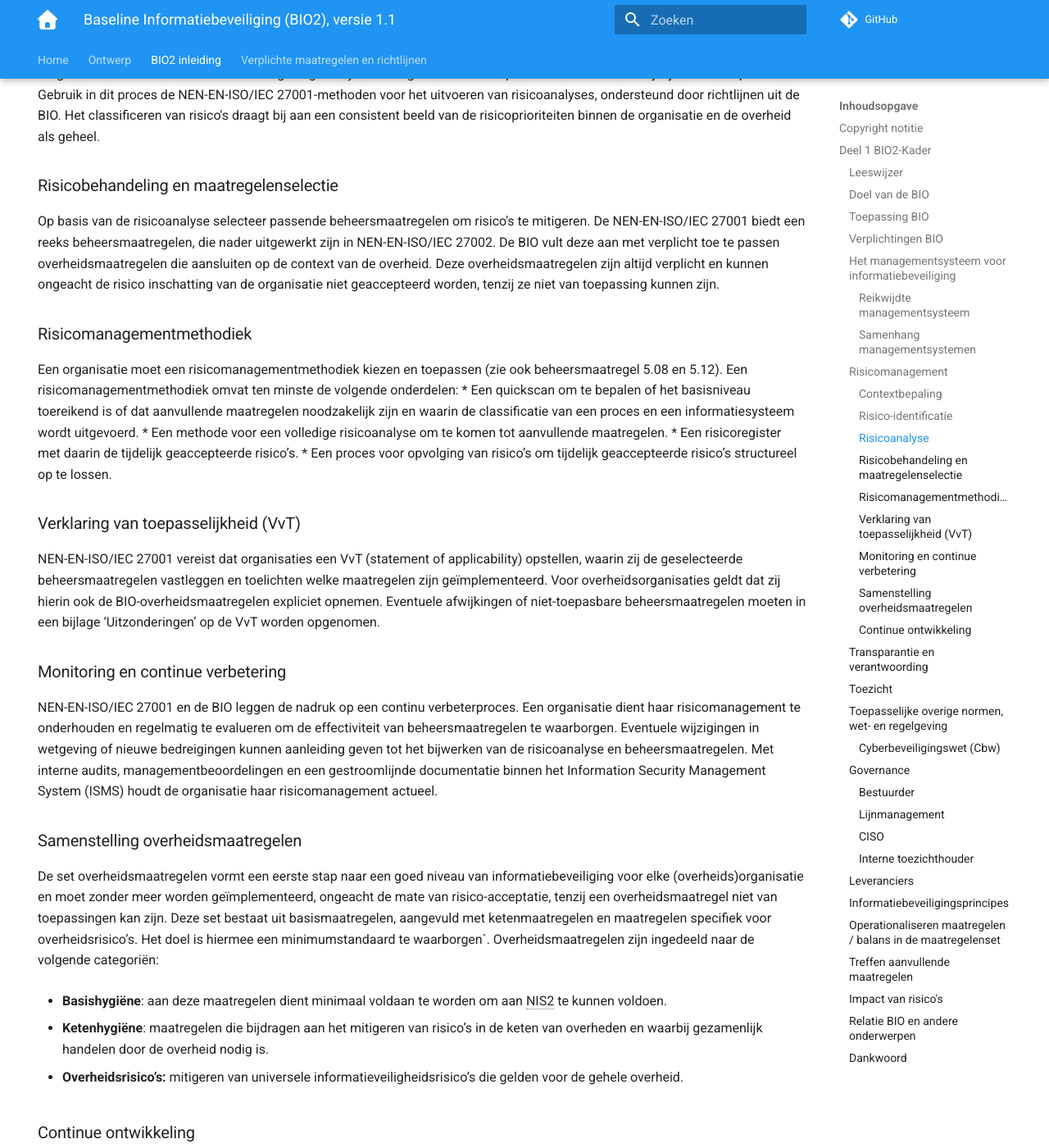
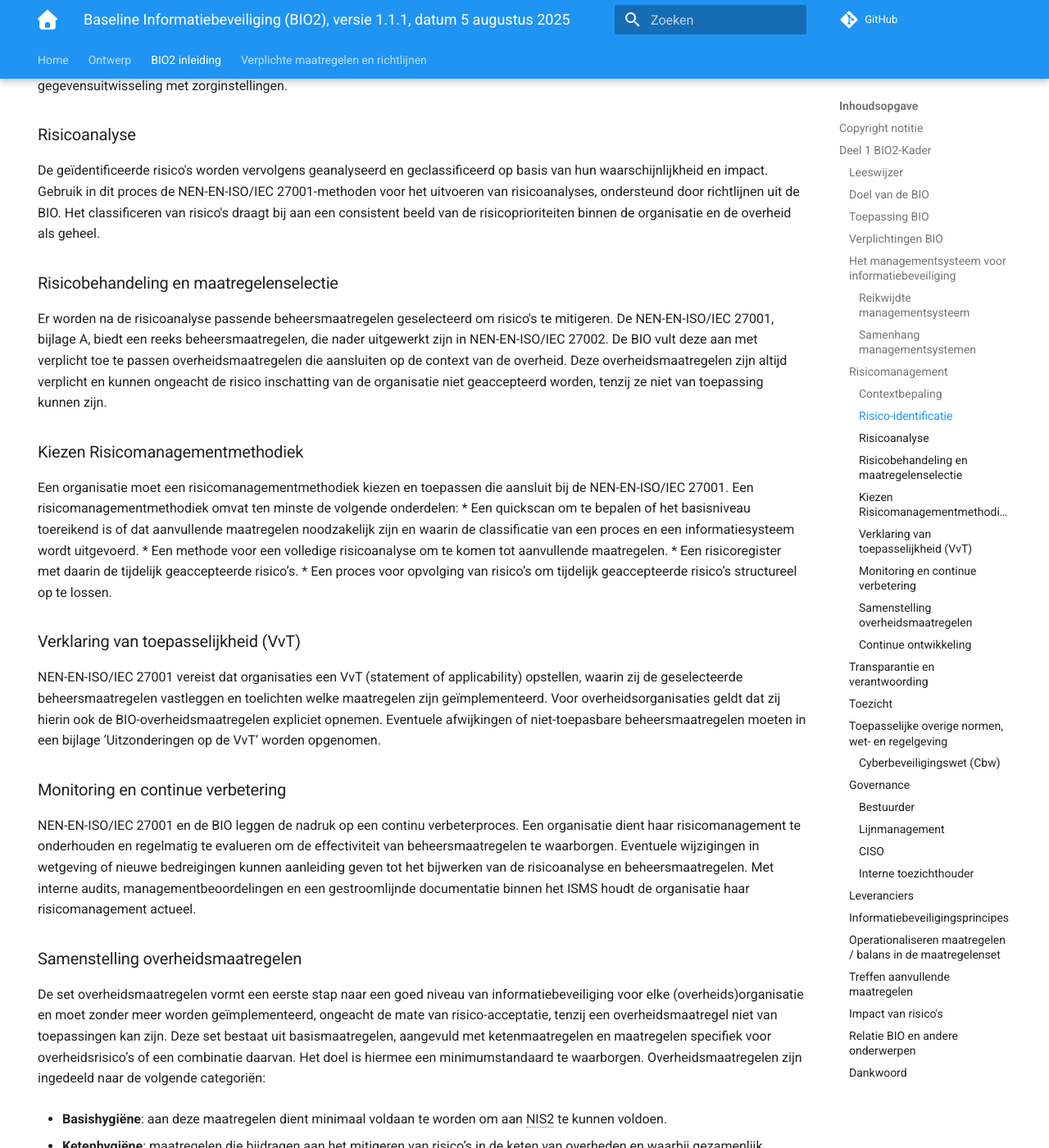
Before and after one commit to MinBZK/Baseline-Informatiebeveiliging-Overheid, an MkDocs documentation site: the page built from docs/inleiding/index.md, in a window 1280 px wide and 1400 px high, scrolled down 4863 px. Shown: the whole window at 82% size. Built offline with MkDocs 1.6.1 and Material for MkDocs 9.7.7, drawn with Linux system fonts in a browser that asks for light colours; comment, search, counter and statistics services are not loaded; some of the changed text lies outside the part shown.

Commit message:
Update index.md
laatste aanpassingen en gelijktrekken Word en Excel verse voor OBDO

```diff
--- a/docs/inleiding/index.md
+++ b/docs/inleiding/index.md
@@ -1,5 +1,5 @@
 ---
-title: Baseline Informatiebeveiliging (BIO2), versie 1.1
+title: Baseline Informatiebeveiliging (BIO2), versie 1.1.1, datum 5 augustus 2025
 summary: Dit document bevat de inleiding, context en werkwijze van de Baseline Informatiebeveiliging Overheid (BIO2).
 hide:
   - navigation
@@ -11,10 +11,11 @@
 Deze versie zal worden ingebracht in het OBDO voor bestuurlijke besluitvorming. De BIO2 bestaat uit drie delen: 1) een inleiding waarin de context, verplichtingen en samenhang van de BIO worden uitgelegd, 2) de verplichte overheidsspecifieke beheersmaatregelen en implementatierichtlijnen, en 3) een bijlage (in ontwikkeling) met daarin een toelichting en nadere uitleg over best practices.
 
 Versie 1.1 Diverse tekstuele aanpassingen
+Versie 1.1.1 Nog wat kleine tekstuele aanpassingen en gelijk trekken Word- en Excel-versie
 
 ## Copyright notitie
 
-De Baseline Informatiebeveiliging Overheid 2 (BIO2) is geheel gestructureerd volgens NEN-EN-ISO/IEC 27001, bijlage A en NEN-EN-ISO/IEC 27002. Het Forum Standaardisatie heeft deze normen opgenomen in de ‘pas-toe-of-leg-uit’-lijst met verplichte standaarden voor de publieke sector, volgens het pas-toe-of-leg-uit-principe. Dit betekent dat de overheid deze normen toepast tenzij er expliciet geformuleerde redenen zijn om dat niet te doen. De BIO2 beschrijft de invulling van de laatste versie van de NEN-EN-ISO/IEC 27001 en de NEN-EN-ISO/IEC 27002 voor de overheid. Met klem vermeldt zij dat de BIO deze normen niet vervangt.
+De Baseline Informatiebeveiliging Overheid 2 (BIO2) is geheel gestructureerd volgens NEN-EN-ISO/IEC 27001, bijlage A en NEN-EN-ISO/IEC 27002. Het Forum Standaardisatie heeft deze normen opgenomen in de ‘pas-toe-of-leg-uit’-lijst met verplichte standaarden voor de publieke sector, volgens het pas-toe-of-leg-uit-principe. Dit betekent dat de overheid deze normen toepast tenzij er expliciet geformuleerde redenen zijn om dat niet te doen. De BIO2 beschrijft de invulling van de laatste versie van de NEN-EN-ISO/IEC 27001 en de NEN-EN-ISO/IEC 27002 voor de overheid. De BIO2 vervangt deze twee normen niet.
 
 In de BIO2 zijn alleen specifieke overheidsmaatregelen opgenomen. In de GitHub versie zijn voor de leesbaarheid nog wel beheersmaatregelen opgenomen om de overheidsmaatregel in context te plaatsen.
 
@@ -24,7 +25,7 @@
 
 # Deel 1 BIO2-Kader
 
-Versienummer 1.1 definitief, 11 april 2025
+Versienummer 1.1.1 definitief, 5 augustus 2025
 In deze versie zijn termen geüniformeerd, nummercorrectie, taalkundige aanpassingen en overheidsmaatregel 5.19.01 ingekort.
 
 De overheid vervult een essentiële rol in de samenleving door bij te dragen aan de democratische rechtsstaat en het bieden van diensten aan burgers bedrijven. Deze verantwoordelijkheden vereisen een zorgvuldige omgang met informatie en gegevens.
@@ -37,7 +38,9 @@
 De Baseline Informatiebeveiliging Overheid 2 (BIO2) is opgebouwd uit drie onderdelen.
 1) Deel 1: BIO2-kader - de context en het belang van informatiebeveiliging voor overheidsorganisaties, evenals de structuur en toepasselijkheid van de BIO.
 2) Deel 2: BIO-overheidsmaatregelen - verplichte normen en richtlijnen, gebaseerd op internationale standaard NEN-EN-ISO/IEC 27001, aangevuld met specifieke overheidseisen.
-3) Deel 3: Toelichting [in ontwikkeling] - praktische ondersteuning met extra toelichting of voorbeelden om overheidsmaatregelen effectief te implementeren. Samen vormen deze onderdelen een compleet kader voor informatiebeveiliging binnen de overheid.
+3) Deel 3: Toelichting [in ontwikkeling] - praktische ondersteuning met extra toelichting of voorbeelden om overheidsmaatregelen effectief te implementeren via de website https://www.bio-overheid.nl.
+
+Samen vormen deze onderdelen een compleet kader voor informatiebeveiliging binnen de overheid.
 
 Er worden voor de (ISO-)normen in dit document geen jaartallen gebruikt. Daar waar gerefereerd wordt aan een andere norm wordt de meest actuele versie bedoeld.
 
@@ -53,11 +56,12 @@
 
 ## Toepassing BIO
 
-Met de Cbw is de BIO verplicht voor alle organisaties die vallen onder de sector 'Overheid' en geldt voor alle informatiesystemen, zowel digitaal als fysiek, binnen deze organisaties. In de Cbw is beschreven op basis van welke criteria een organisatie als overheid wordt gezien.
+Met de Cbw is de BIO verplicht voor alle organisaties die vallen onder de sector 'Overheid' en geldt voor alle netwerk- en informatiesystemen, zowel digitaal als fysiek, binnen deze organisaties.
 
 De BIO is van toepassing op de informatiebeveiliging van alle typen omgevingen, onder andere ook operationele technologie (OT) en zorginformatie en brengt deze op het noodzakelijke niveau met behulp van normen en richtlijnen zoals de NEN 7510 Informatiebeveiliging in de zorg en Cybersecurity implementatierichtlijn (CSIR).
 
 Dit BIO2-kader en het bijbehorende deel 2 BIO-overheidsmaatregelen hebben een verplichtend karakter en moeten altijd gevolgd worden. Deel 3 is een uitwerking en verduidelijking op sommige punten van het kader en de overheidsmaatregelen.
+Deel 3 zal ontsloten worden op de website https://www.bio-overheid.nl.
 
 > [!NOTE]
 > _Een informatiesysteem is "een samenhangend geheel van gegevensverzamelingen, en de daarbij behorende personen, procedures, processen en programmatuur alsmede de voor het informatiesysteem getroffen voorzieningen voor opslag, verwerking en communicatie". Het gaat dus expliciet niet alleen om technische (ICT) systemen, maar informatie en organisatie._
@@ -69,12 +73,12 @@
 - **NEN-EN-ISO/IEC 27001 moet worden toegepast op het formuleren van eisen voor het vaststellen, implementeren, bijhouden en continu verbeteren van een managementsysteem voor informatiebeveiliging en het vaststellen van het toepassingsgebied (de reikwijdte) van dit managementsysteem.**
 Voor het bepalen van de context van de organisatie neemt de organisatie minimaal de beschreven context uit de BIO bij het inrichten, implementeren, in stand houden en continu verbeteren van het managementsysteem voor informatiebeveiliging.
 
-- **NEN-EN-ISO 27002 én de verplichte overheidsspecifieke maatregelen en richtlijnen uit de BIO moet worden toegepast op het formuleren van beheersmaatregelen.**
-Hierbij wordt rekening gehouden met de omgeving(en) waarin de informatiebeveiligingsrisico’s gelden. De maatregelen uit de NEN-ISO/IEC 27002 en de BIO kunnen, waar nodig én gelijkwaardig worden vervangen of gecombineerd met beheersmaatregelen uit andere normen en richtlijnen, zoals voor zorginformatie de **NEN 7510** en voor Operationele Technology (OT) de **CSIR** en IEC 62443 Industriële cybersecurity.
+- **NEN-EN-ISO 27002 én de verplichte overheidsspecifieke maatregelen en richtlijnen uit de BIO moet worden toegepast op het formuleren van passende beheersmaatregelen.**
+Hierbij wordt rekening gehouden met de omgeving(en) waarin de informatiebeveiligingsrisico’s gelden, gebaseerd op de scope en de onderkende risico's. De maatregelen uit de NEN-ISO/IEC 27002 en de BIO kunnen, waar nodig én gelijkwaardig worden vervangen of gecombineerd met beheersmaatregelen uit andere normen en richtlijnen, zoals voor zorginformatie de **NEN 7510** en voor Operationele Technology (OT) de **CSIR** en IEC 62443 Industriële cybersecurity.
 
 - **Organisaties moeten opzet, bestaan en werking van de maatregelen aantonen.** Deze vereiste volgt ook uit de Cbw/Network and Information Security directive 2 (NIS2). De BIO omvat maatregelen op tactisch niveau. Dit betekent dat de maatregelen eerst geoperationaliseerd moeten worden voordat ze geïmplementeerd kunnen worden. Deze implementatie is risicogericht en voldoet aan best practices en marktstandaarden. Onderdeel van de operationalisatie is ook het kunnen detecteren of de maatregel goed functioneert. Over het hele ontwerp wordt geborgd dat uitval van één maatregel niet leidt tot een directe kwetsbaarheid in het hele systeem.
 
-Hoe de maatregelen zijn geoperationaliseerd wordt, via verwijzingen, vastgelegd. Hiermee toont een organisatie ‘opzet’ van maatregelen aan. Via self-assessments, audits, pentesten, redteam-testen en dergelijke. Al dan niet met behulp van externe partijen, toont een organisatie het ‘bestaan’ en de ‘werking’ aan van maatregelen.
+Hoe de maatregelen zijn geoperationaliseerd wordt, via verwijzingen, vastgelegd. Hiermee toont een organisatie ‘opzet’ van maatregelen aan. Al dan niet met behulp van externe partijen en/of via self-assessments, audits, pentesten, redteam-testen en dergelijke toont een organisatie het ‘bestaan’ en de ‘werking’ aan van maatregelen aan.
 
 - **Er bestaan beheersmaatregelen zonder overheidsmaatregelen.** Als een dergelijke beheersmaatregel van toepassing is, moet gebruik gemaakt worden van de bijbehorende implementatieaanwijzing uit NEN-EN-ISO/IEC 27002. Afwijken of niet toepassen van bovenliggende beheersmaatregel moet worden onderbouwd met een risicoanalyse en de referentie naar deze analyse moet in een bijlage uitzonderingen opgenomen zijn in de Verklaring van Toepasselijkheid (VvT).
 
@@ -108,9 +112,9 @@
 Risicomanagement is een kernonderdeel van NEN-EN-ISO 27001 en vormt ook de basis van de BIO-aanpak binnen de overheid. De processen zijn ontworpen om risico's systematisch te identificeren, beoordelen, beheersen en continu te monitoren. Het risicomanagementproces verloopt in hoofdlijnen als volgt:
 1.	Contextbepaling
 2.	Risico-identificatie
-3.	Risicoanalye
+3.	Risicoanalyse
 4.	Risicobehandeling en maatregelenselectie
-5.	Risicomanagementmethodiek
+5.	Kiezen Risicomanagementmethodiek
 
 ### Contextbepaling
 
@@ -118,7 +122,7 @@
 
 ### Risico-identificatie
 
-In deze stap inventariseert de organisatie potentiële risico's voor haar informatie(systemen), waarbij gebruik wordt gemaakt van NEN-EN-ISO/IEC 27001 en specifieke overheidsmaatregelen uit de BIO. Voorbeelden hiervan zijn risico’s die voortkomen uit ketenafhankelijkheden,  OT, of gegevensuitwisseling met zorginstellingen. De BIO biedt hierbij richtlijnen die relevant zijn voor overheidsspecifieke omgevingen, zoals de Cybersecurity Implementatierichtlijn (CSIR) voor OT.
+In deze stap stelt de organisatie vast welke waardevolle informatie(verwerkende) middelen aanwezig zijn, brengt de relevante bedreigingen in kaart die daarop van invloed kunnen zijn, identificeert de kwetsbaarheden en bepaalt wat de potentiële consequenties zijn indien deze bedreigingen zich daadwerkelijk manifesteren. Hierbij worden uiteenlopende dreigingen en mogelijke scenario’s systematisch geïnventariseerd. Verschillende hulpmiddelen zoals de NEN-ISO/IEC 27005 of de NIST (CSF en SP 800-30) kunnen gebruikt worden. Voorbeelden hiervan zijn dreigingen die voortkomen uit ketenafhankelijkheden, op OT, of gegevensuitwisseling met zorginstellingen.
 
 ### Risicoanalyse
 
@@ -126,11 +130,11 @@
 
 ### Risicobehandeling en maatregelenselectie
 
-Op basis van de risicoanalyse selecteer passende beheersmaatregelen om risico's te mitigeren. De NEN-EN-ISO/IEC 27001 biedt een reeks beheersmaatregelen, die nader uitgewerkt zijn in NEN-EN-ISO/IEC 27002. De BIO vult deze aan met verplicht toe te passen overheidsmaatregelen die aansluiten op de context van de overheid. Deze overheidsmaatregelen zijn altijd verplicht en kunnen ongeacht de risico inschatting van de organisatie niet geaccepteerd worden, tenzij ze niet van toepassing kunnen zijn.
+Er worden na de risicoanalyse passende beheersmaatregelen geselecteerd om risico's te mitigeren. De NEN-EN-ISO/IEC 27001, bijlage A, biedt een reeks beheersmaatregelen, die nader uitgewerkt zijn in NEN-EN-ISO/IEC 27002. De BIO vult deze aan met verplicht toe te passen overheidsmaatregelen die aansluiten op de context van de overheid. Deze overheidsmaatregelen zijn altijd verplicht en kunnen ongeacht de risico inschatting van de organisatie niet geaccepteerd worden, tenzij ze niet van toepassing kunnen zijn.
 
-### Risicomanagementmethodiek
+### Kiezen Risicomanagementmethodiek
 
-Een organisatie moet een risicomanagementmethodiek kiezen en toepassen (zie ook beheersmaatregel 5.08 en 5.12). Een risicomanagementmethodiek omvat ten minste de volgende onderdelen:
+Een organisatie moet een risicomanagementmethodiek kiezen en toepassen die aansluit bij de NEN-EN-ISO/IEC 27001. Een risicomanagementmethodiek omvat ten minste de volgende onderdelen:
 * Een quickscan om te bepalen of het basisniveau toereikend is of dat aanvullende maatregelen noodzakelijk zijn en waarin de classificatie van een proces en een informatiesysteem wordt uitgevoerd.
 * Een methode voor een volledige risicoanalyse om te komen tot aanvullende maatregelen.
 * Een risicoregister met daarin de tijdelijk geaccepteerde risico’s.
@@ -138,15 +142,15 @@
 
 ### Verklaring van toepasselijkheid (VvT)
 
-NEN-EN-ISO/IEC 27001 vereist dat organisaties een VvT (statement of applicability) opstellen, waarin zij de geselecteerde beheersmaatregelen vastleggen en toelichten welke maatregelen zijn geïmplementeerd. Voor overheidsorganisaties geldt dat zij hierin ook de BIO-overheidsmaatregelen expliciet opnemen. Eventuele afwijkingen of niet-toepasbare beheersmaatregelen moeten in een bijlage ‘Uitzonderingen’ op de VvT worden opgenomen.
+NEN-EN-ISO/IEC 27001 vereist dat organisaties een VvT (statement of applicability) opstellen, waarin zij de geselecteerde beheersmaatregelen vastleggen en toelichten welke maatregelen zijn geïmplementeerd. Voor overheidsorganisaties geldt dat zij hierin ook de BIO-overheidsmaatregelen expliciet opnemen. Eventuele afwijkingen of niet-toepasbare beheersmaatregelen moeten in een bijlage ‘Uitzonderingen op de VvT‘ worden opgenomen.
 
 ### Monitoring en continue verbetering
 
-NEN-EN-ISO/IEC 27001 en de BIO leggen de nadruk op een continu verbeterproces. Een organisatie dient haar risicomanagement te onderhouden en regelmatig te evalueren om de effectiviteit van beheersmaatregelen te waarborgen. Eventuele wijzigingen in wetgeving of nieuwe bedreigingen kunnen aanleiding geven tot het bijwerken van de risicoanalyse en beheersmaatregelen. Met interne audits, managementbeoordelingen en een gestroomlijnde documentatie binnen het Information Security Management System (ISMS) houdt de organisatie haar risicomanagement actueel.
+NEN-EN-ISO/IEC 27001 en de BIO leggen de nadruk op een continu verbeterproces. Een organisatie dient haar risicomanagement te onderhouden en regelmatig te evalueren om de effectiviteit van beheersmaatregelen te waarborgen. Eventuele wijzigingen in wetgeving of nieuwe bedreigingen kunnen aanleiding geven tot het bijwerken van de risicoanalyse en beheersmaatregelen. Met interne audits, managementbeoordelingen en een gestroomlijnde documentatie binnen het ISMS houdt de organisatie haar risicomanagement actueel.
 
 ### Samenstelling overheidsmaatregelen
 
-De set overheidsmaatregelen vormt een eerste stap naar een goed niveau van informatiebeveiliging voor elke (overheids)organisatie en moet zonder meer worden geïmplementeerd, ongeacht de mate van risico-acceptatie, tenzij een overheidsmaatregel niet van toepassingen kan zijn. Deze set bestaat uit basismaatregelen, aangevuld met ketenmaatregelen en maatregelen specifiek voor overheidsrisico’s. Het doel is hiermee een minimumstandaard te waarborgen`. Overheidsmaatregelen zijn ingedeeld naar de volgende categoriën:
+De set overheidsmaatregelen vormt een eerste stap naar een goed niveau van informatiebeveiliging voor elke (overheids)organisatie en moet zonder meer worden geïmplementeerd, ongeacht de mate van risico-acceptatie, tenzij een overheidsmaatregel niet van toepassingen kan zijn. Deze set bestaat uit basismaatregelen, aangevuld met ketenmaatregelen en maatregelen specifiek voor overheidsrisico’s of een combinatie daarvan. Het doel is hiermee een minimumstandaard te waarborgen. Overheidsmaatregelen zijn ingedeeld naar de volgende categoriën:
 
 - **Basishygiëne**: aan deze maatregelen dient minimaal voldaan te worden om aan NIS2 te kunnen voldoen.
 
@@ -162,10 +166,10 @@
 
 Burgers moeten de overheid kunnen vertrouwen. Dit wordt bereikt door transparant te zijn over de inrichting en de staat van informatieveiligheid en daar verantwoording over af te leggen aan burgers, toezichthouders, ketenpartners en stelselverantwoordelijken.
 
-Een managementsysteem voor informatiebeveiliging (ISMS) is een belangrijke manier om gestructureerde verantwoording te ondersteunen.
+Een ISMS is een belangrijke manier om gestructureerde verantwoording te ondersteunen.
 
 Het is vanuit NEN-EN-ISO/IEC 27001 verplicht om een reikwijdte, ook wel scope, van het ISMS en een zogenaamde VvT te hanteren. Het publiceren van de reikwijdte van het ISMS en de bijbehorende VvT draagt bij aan transparantie over de inrichting van informatiebeveiliging door de overheid. Niet publiceren van deze informatie zou een onnodige drempel opwerpen voor burgers. Het publiceren van de reikwijdte en de VvT is daarom verplicht voor een overheidsorganisatie.
-Een voorbeeld van een VvT wordt opgenomen in deel 3 van de BIO2 \[moet ontwikkeld worden\].
+Een voorbeeld van een VvT wordt gepubliceerd op de website van de BIO [in ontwikkeling].
 
 ## Toezicht
 
@@ -194,7 +198,7 @@
 
 - **Opleiding**: bestuurders moeten opgeleid zijn en kennis hebben om te kunnen sturen op informatiebeveiliging-risico's. En bestuurders moeten ervoor zorgen dat hun werknemers regelmatig opleiding/training volgen aangaande het onderwerp. Dit betekent dat de opleiding moet voldoen aan \[invulling Cbw voor de sector 'Overheid'\].
 
-- **Meldplicht:** bestuurders zijn verantwoordelijk voor het tijdig melden van incidenten. Overheden moeten binnen de doorlooptijden \[invulling Cbw voor de sector 'Overheid'\] een melding maken van een meldplichtig incident.
+- **Meldplicht**: de organisatie is verantwoordelijk voor het tijdig melden van incidenten. Overheden moeten binnen de doorlooptijden [invulling Cbw voor de sector 'Overheid'] een melding maken van een meldplichtig incident.
 
 - **Toezicht en verantwoording:** de toezichthouder zal toezicht houden op de invulling van de zorgplicht volgens de Cbw. De RDI is als toezichthouder aangewezen voor de sector 'Overheid'.
 
@@ -247,9 +251,9 @@
 ## Operationaliseren maatregelen / balans in de maatregelenset
 
 De BIO bevat maatregelen op tactisch niveau, die geoperationaliseerd moeten worden. Hierbij is het belangrijk om in de maatregelenset balans te houden tussen:
-- Balans tussen beschikbaarheids-, integriteits-, vertrouwelijkheidsmaatregelen
-- Balans tussen organisatorische/proces-, mensen/gedrag, applicatieve/technische maatregelen
-- Balans tussen identify, protect, detect, respond, recover
+- Beschikbaarheids-, integriteits-, vertrouwelijkheidsmaatregelen.
+- Organisatorische/proces-, mensen/gedrag, applicatieve/technische maatregelen.
+- Identificeren, beschermen, detecteren, reageren en herstellen.
 
 ## Treffen aanvullende maatregelen
 
@@ -266,8 +270,8 @@
 - Diplomatieke schade
 - Financiële gevolgen
 - Directe imagoschade
-    * Verlies van publiek respect of vertrouwen
-    * Organisatiebrede negatieve publiciteit
+- Verlies van publiek respect of vertrouwen
+- Organisatiebrede negatieve publiciteit
 - Significant verlies van motivatie van medewerkers
 - Belangrijk verlies van management control
 
```
